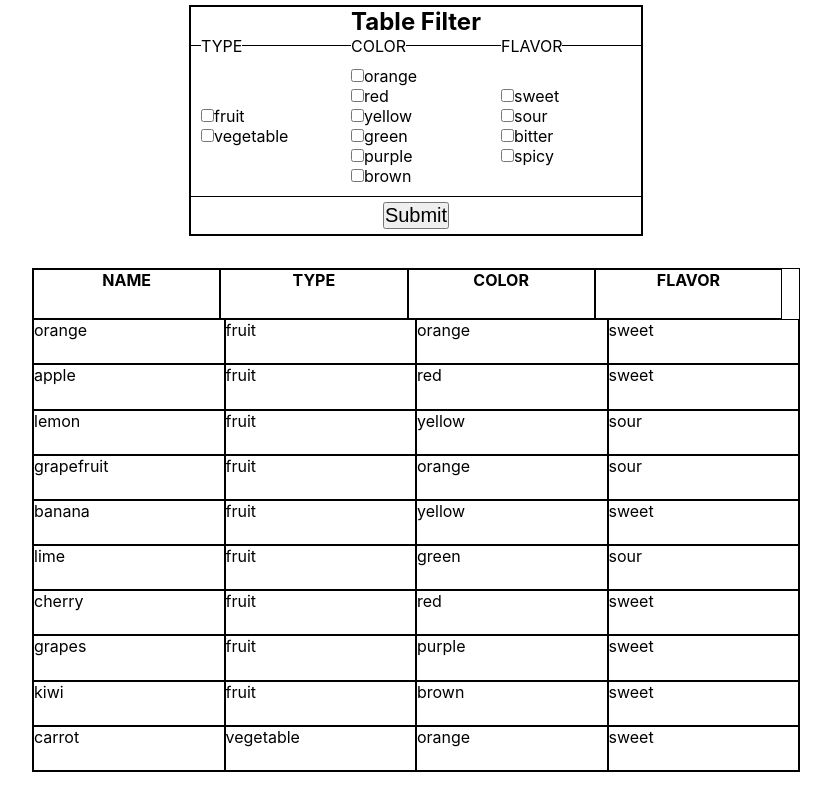
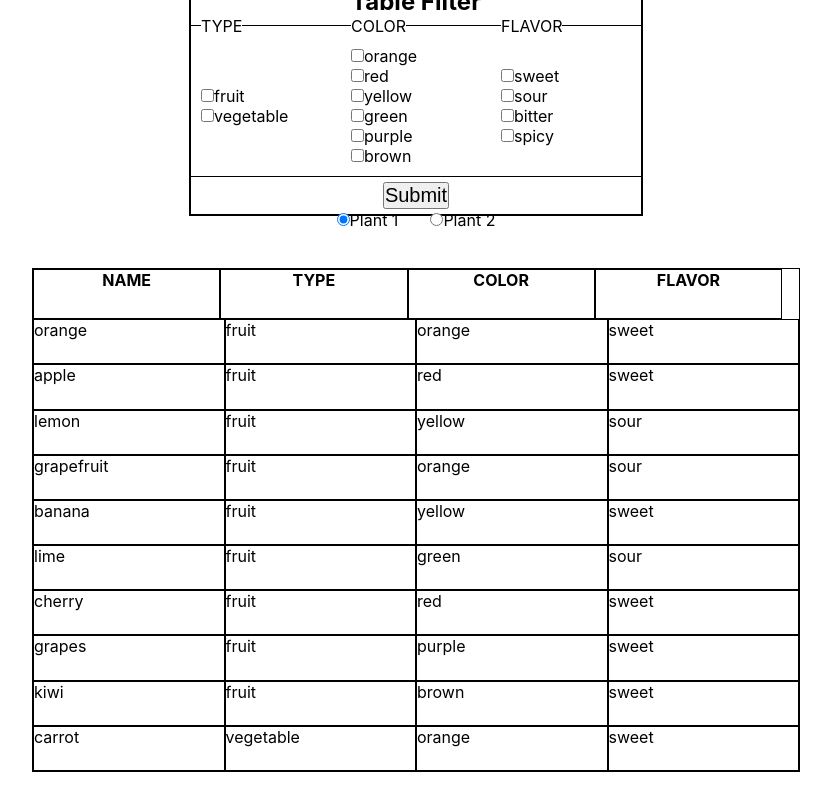
Before and after one commit to JamesStop/table-filtering-practice, a React (Create React App) app: page / in a window 1280 px wide. Shown: the whole page, without its empty margins (224-1055 px from the left). Built offline with nearby package versions, Linux system fonts and the light colour scheme.

Commit message:
made filter more dynamic, added functionality for switching between datasets, started work on url updating on filter submitting

```diff
--- a/src/App.css
+++ b/src/App.css
@@ -25,10 +25,32 @@ body {
   width: 100%;
 }
 
-nav {
-  height: 30%;
+.data-selectors {
+  height: 5%;
+  width: 100%;
+  display: flex;
+  justify-content: center;
+}
+
+.filter-table {
+  height: 25%;
   width: 100%;
   display: flex;
   justify-content: center;
   align-items: center;
 }
+
+.data-selector-form {
+  width: 25%;
+  display: flex;
+  justify-content: center;
+  align-items: center;
+}
+
+.data-selector-form fieldset {
+  width: 100%;
+  border: none;
+  display: flex;
+  gap: 10%;
+  justify-content: center;
+}
--- a/src/App.js
+++ b/src/App.js
@@ -1,10 +1,12 @@
 import './App.css';
-import { Route, Routes } from 'react-router';
+import { Route, Routes, useNavigate } from 'react-router';
 import Table from './components/table/Table';
 import Filter from './components/filters/Filter';
 import { PlantDataContextProvider } from './contexts/plantData';
 import { PlantData2ContextProvider } from './contexts/plantData2';
 import { useState } from 'react';
+import { useEffect } from 'react';
+
 
 
 
@@ -22,37 +24,55 @@ const Provider = compose([
 
 function App() {
 
-  let currentData = 'Plant'
-
+  const navigate = useNavigate()
   const [trueFilter, setTrueFilter] = useState({
-    type: [],
-    color: [],
-    flavor: [],
+    usingData: 'Plant',
+    filters: {}
   })
 
+  const handleDataChange = (event) => {
+    setTrueFilter({usingData: event.target.value, filters: []})
+    navigate('/')
+  }
 
 
+  useEffect(() => {
+    document.querySelector(`#${trueFilter.usingData}`).checked = true
+  }, [])
 
   return (
     <div className='main-display'>
-      <nav>
+      <nav className="filter-table">
         <Routes>
           <Route path='/' element={
             <Provider>
-              <Filter trueFilter={trueFilter} currentData={currentData} setTrueFilter={setTrueFilter}/>
+              <Filter trueFilter={trueFilter} setTrueFilter={setTrueFilter}/>
             </Provider>}
           />
           <Route path='/:id' element={
             <Provider>
-              <Filter trueFilter={trueFilter} currentData={currentData} setTrueFilter={setTrueFilter}/>
+              <Filter trueFilter={trueFilter} setTrueFilter={setTrueFilter}/>
             </Provider>}
           />
         </Routes>
-
+      </nav>
+      <nav className="data-selectors">
+        <form action="" className="data-selector-form">
+          <fieldset>
+            <label htmlFor="Plant">
+              <input type="radio" id="Plant" name="data" value="Plant" onChange={handleDataChange}/>
+              Plant 1
+            </label>
+            <label htmlFor="Plant2">
+              <input type="radio" id="Plant2" name="data" value="Plant2" onChange={handleDataChange}/>
+              Plant 2
+            </label>
+          </fieldset>
+        </form>
       </nav>
       <div className="table-display">
         <Provider>
-          <Table trueFilter={trueFilter} currentData={currentData}/>
+          <Table trueFilter={trueFilter} />
         </Provider>
       </div>
     </div>
--- a/src/components/filters/Filter.js
+++ b/src/components/filters/Filter.js
@@ -1,26 +1,42 @@
 import React, {useEffect, useState, useContext} from 'react';
-import { useParams } from 'react-router';
+import { useParams, useNavigate } from 'react-router';
 import { PlantDataContext } from '../../contexts/plantData';
 import { PlantData2Context } from '../../contexts/plantData2';
+import useToString from '../../hooks/toString';
 import './Filter.css'
+
 
 
 function Filter({trueFilter, setTrueFilter, currentData}) {
 
     const { id } = useParams()
-    let data = useContext(PlantDataContext)
-
+    let plantData = useContext(PlantDataContext)
+    let plant2Data = useContext(PlantData2Context)
+    const [data, setData] = useState(plantData)
     const [filtersOptions, setFiltersOptions] = useState([])
     const [filtersOptionsOptions, setFiltersOptionsOptions] = useState([])
     const [newFilter, setNewFilter] = useState({})
 
+    const navigate = useNavigate()
+
     useEffect (() => {
         if (id) {
-            console.log(id)
+            setTrueFilter(JSON.parse(id))
         }
     }, []);
 
     useEffect(() => {
+        if (trueFilter.usingData == 'Plant') {
+            setData(plantData)
+        } else if (trueFilter.usingData == 'Plant2') {
+            setData(plant2Data)
+        }
+    }, [trueFilter.usingData])
+
+    useEffect(() => {
+        setFiltersOptions([])
+        setFiltersOptionsOptions([])
+        setNewFilter({})
         if (data.length && data.length > 0) {
             const allOptions = Object.keys(data[0])
             let confirmedOptions = []
@@ -41,19 +57,31 @@ function Filter({trueFilter, setTrueFilter, currentData}) {
                     confirmedOptionOptions = [...confirmedOptionOptions, currentOptionOptions]
                 }
             })
-            setNewFilter(confirmedFilter)
             setFiltersOptions(confirmedOptions)
             setFiltersOptionsOptions(confirmedOptionOptions)
+            setNewFilter(confirmedFilter)
         }
 
+    }, [data])
 
-    }, [])
+    useEffect(() => {
+        setTrueFilter({usingData: trueFilter.usingData, filters: newFilter})
+        if (id) {
+            setTrueFilter(JSON.parse(id))
+            setNewFilter(trueFilter.filters)
+        }
+    }, [Object.keys(newFilter).length])
 
 
+    useEffect(() => {
 
-    const handleSubmit = async(event) => {
+    }, [trueFilter])
+
+    const handleSubmit = (event) => {
         event.preventDefault();
-        setTrueFilter(newFilter)
+        setTrueFilter({usingData: trueFilter.usingData, filters: newFilter})
+        let url = JSON.stringify(trueFilter)
+        navigate(`/${url}`)
     }
 
     const handleChange = (event) => {
--- a/src/components/table/Table.js
+++ b/src/components/table/Table.js
@@ -9,12 +9,25 @@ function Table({trueFilter, currentData}) {
 
     const { id } = useParams();
     // const [filter, setFilter] = useState({})
-    const data = useContext(PlantDataContext);
-    const [tableData, setTableData] = useState(data)
-    const filterCategories = ['type', 'color', 'flavor']
+    const plantData = useContext(PlantDataContext);
+    const plant2Data = useContext(PlantData2Context)
+    const [tableData, setTableData] = useState(plantData)
+    const [filterCategories, setFilterCategories] = useState([])
+
+    useEffect(() => {
+        if (trueFilter.usingData == 'Plant') {
+            setTableData(plantData)
+        } else if (trueFilter.usingData == 'Plant2') {
+            setTableData(plant2Data)
+        }
+    }, [trueFilter.usingData])
+
+    useEffect(() => {
+        setFilterCategories(Object.keys(trueFilter.filters))
+    }, [trueFilter])
 
 
-
+    if (Object.keys(trueFilter.filters).length) {
         return (
             <div className='table-center'>
                 <table>
@@ -32,8 +45,8 @@ function Table({trueFilter, currentData}) {
                             .filter(data => {
                                 const filterSet = {}
                                 filterCategories.forEach((filter) => {
-                                if (trueFilter[filter].length > 0) {
-                                        filterSet[filter] = trueFilter[filter].includes(data[filter])
+                                    if (trueFilter.filters[filter].length > 0) {
+                                            filterSet[filter] = trueFilter.filters[filter].includes(data[filter])
                                     } else {
                                         filterSet[filter] = true
                                     }
@@ -70,4 +83,6 @@ function Table({trueFilter, currentData}) {
         );
     }
 
+}
+
 export default Table;
--- a/src/contexts/plantData2.js
+++ b/src/contexts/plantData2.js
@@ -8,19 +8,19 @@ function PlantData2ContextProvider({children}) {
 
     const DEFAULT_DATA = [
         {
-            name: 'meow',
+            name: 'woof',
             type: 'fruit',
             color: 'orange',
             flavor: 'sweet'
         },
         {
-            name: 'meow',
+            name: 'woof',
             type: 'fruit',
             color: 'red',
             flavor: 'sweet'
         },
         {
-            name: 'meow',
+            name: 'woof',
             type: 'fruit',
             color: 'yellow',
             flavor: 'sour'
@@ -62,19 +62,19 @@ function PlantData2ContextProvider({children}) {
             flavor: 'sweet'
         },
         {
-            name: 'meow',
+            name: 'woof',
             type: 'vegetable',
             color: 'orange',
             flavor: 'sweet'
         },
         {
-            name: 'meow',
+            name: 'woof',
             type: 'vegetable',
             color: 'green',
             flavor: 'bitter'
         },
         {
-            name: 'meow',
+            name: 'woof',
             type: 'vegetable',
             color: 'yellow',
             flavor: 'sweet'
--- /dev/null
+++ b/src/hooks/toString.js
@@ -0,0 +1,17 @@
+import React, {useState} from 'react';
+import { useEffect } from 'react';
+
+const useToString = (object) => {
+
+    const [string, setString] = useState('')
+
+    useEffect(() => {
+        setString(JSON.stringify(object))
+    }, [object])
+
+    return (
+        string
+    );
+}
+
+export default useToString;
```
Also changed, not shown: src/hooks/toObject.js (added, +14 -0 lines). Lines whose indentation alone changed are shown as unchanged.
